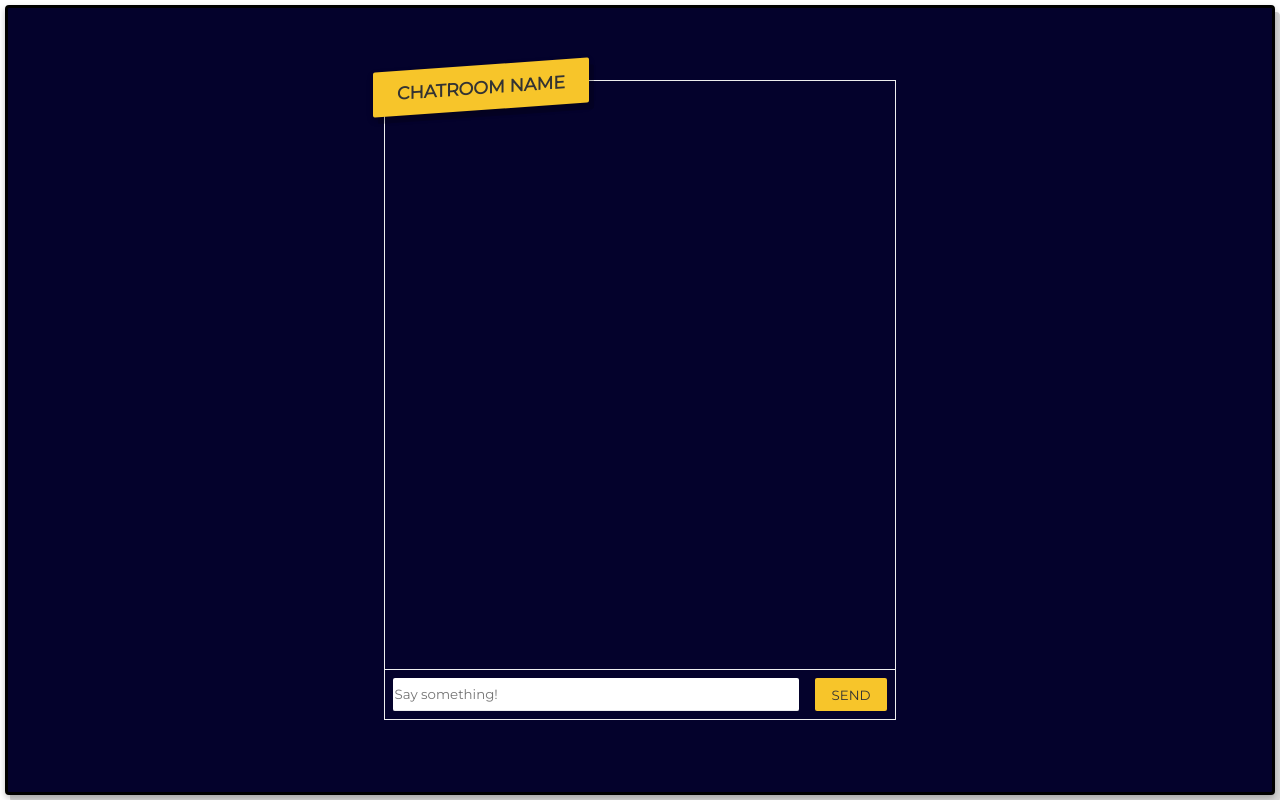
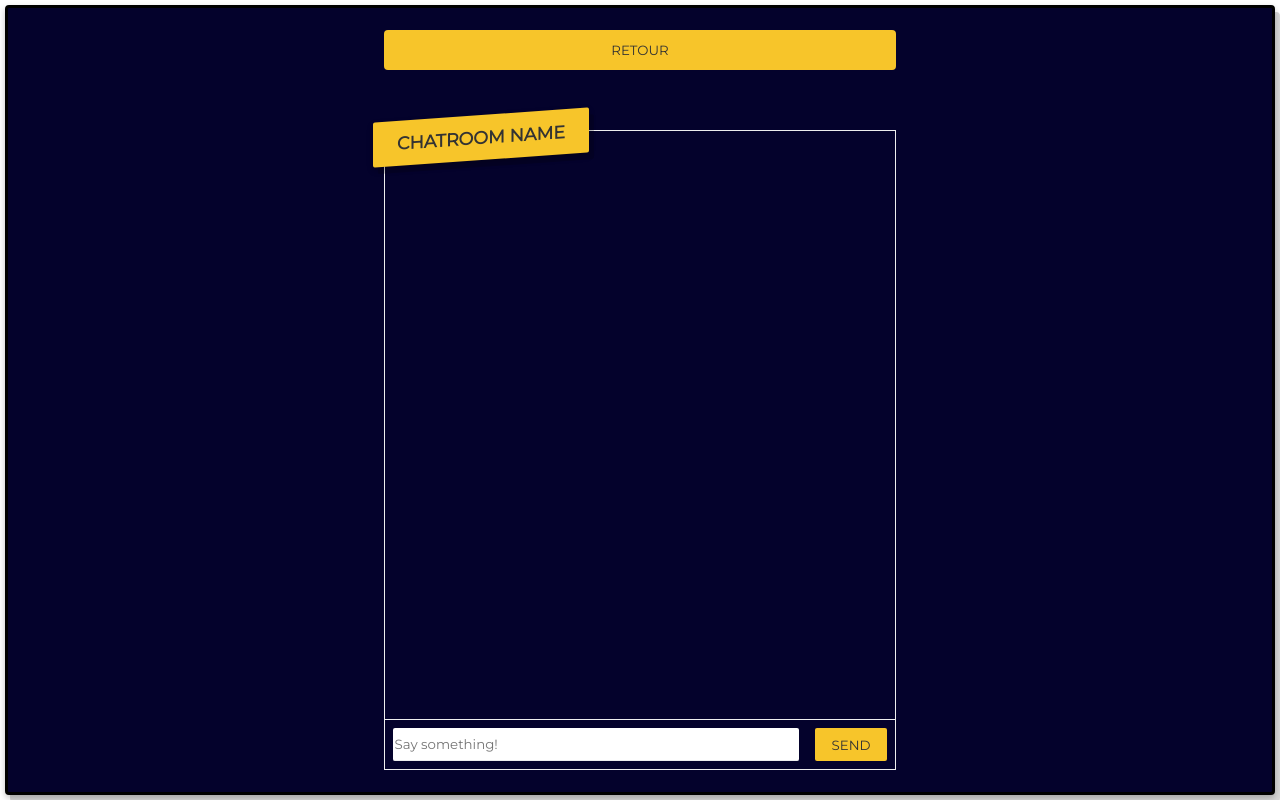
Before and after one commit to mah-pro/chat-app-front, a React (Create React App) app: page /chatroom/1 in a window 1280 px wide. Built offline with nearby package versions, Linux system fonts and the light colour scheme.

Commit message:
Update ChatroomPage.js

```diff
--- a/src/Pages/ChatroomPage.js
+++ b/src/Pages/ChatroomPage.js
@@ -2,6 +2,9 @@
 import React, { useEffect, useRef, useState } from 'react';
 // Importation du hook useParams de react-router-dom pour extraire les paramètres de l'URL
 import { useParams } from 'react-router-dom';
+import { useNavigate } from "react-router-dom";
+
+
 
 // Composant fonctionnel ChatroomPage avec une prop socket
 const ChatroomPage = ({ socket }) => {
@@ -13,6 +16,9 @@
     const messageRef = useRef();
     // État local pour stocker l'identifiant de l'utilisateur actuel
     const [userId, setUserId] = useState("");
+
+    const navigate = useNavigate();
+
 
     // Fonction pour envoyer un message à la chatroom
     const sendMessage = () => {
@@ -65,9 +71,15 @@
         }
     }, [id, socket]);
 
+
+    const handleBack = () => {
+        navigate("/dashboard");
+    };
+
     // Rendu du composant ChatroomPage
     return (
         <div className="chatroomPage">
+            <button onClick={handleBack}>RETOUR</button>
             <div className="chatroomSection">
                 {/* En-tête de la chatroom (peut être dynamiquement rempli avec le nom de la chatroom) */}
                 <div className="cardHeader">Chatroom Name</div>
```
